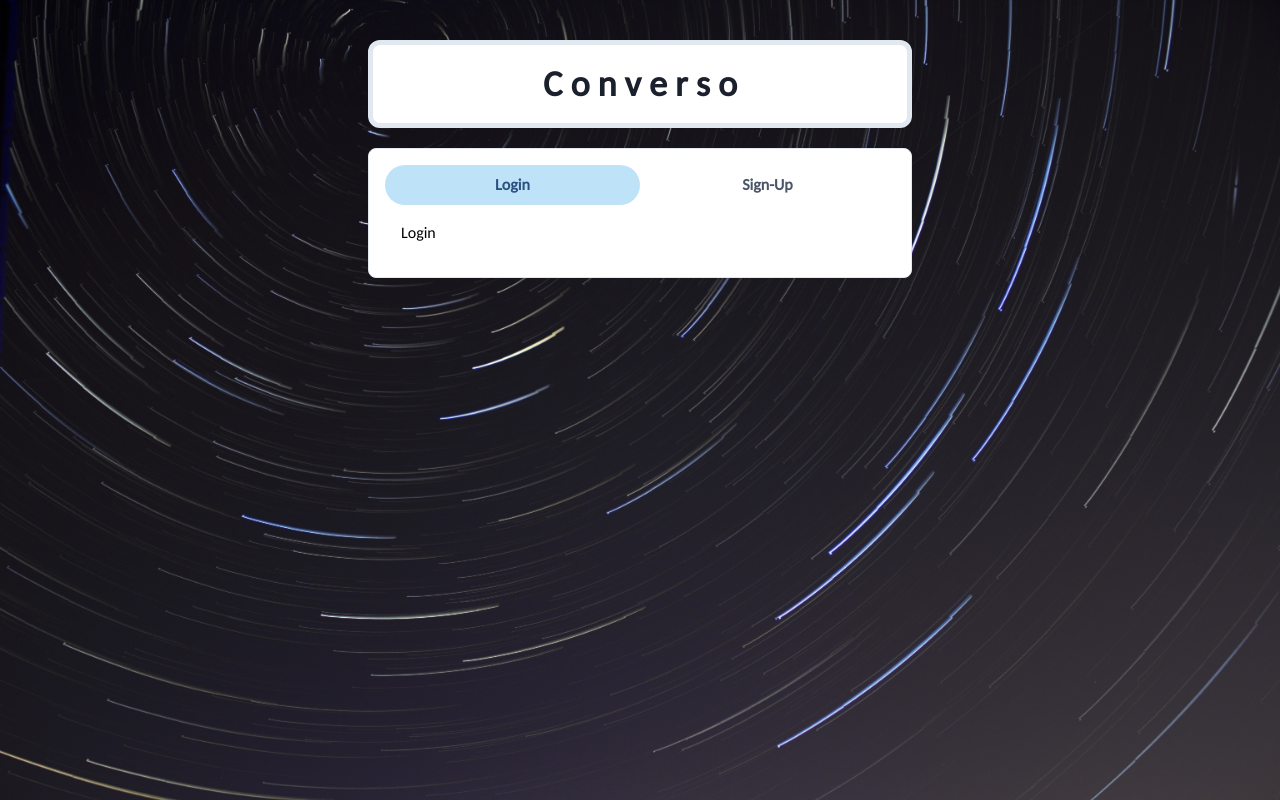
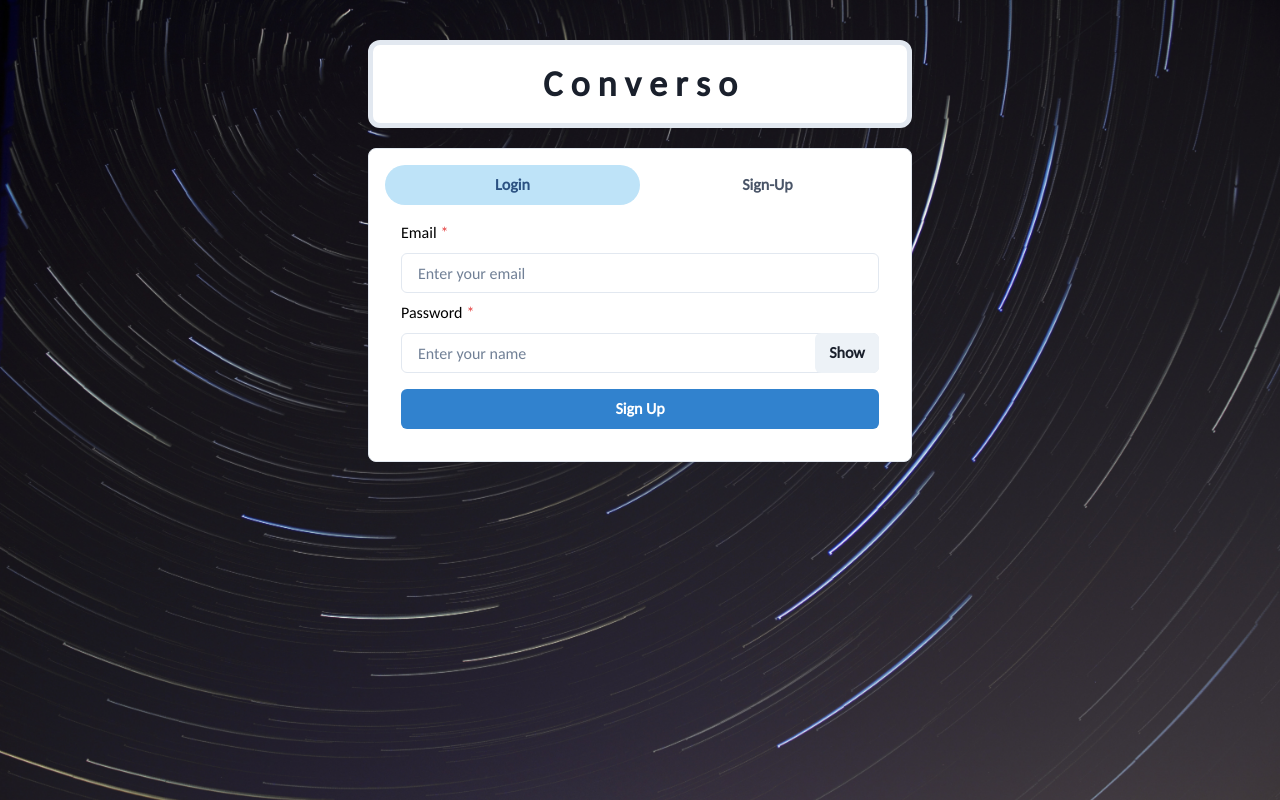
Before and after one commit to soumyasootar/Converso, a React (Create React App) app in the folder frontend/: page / in a window 1280 px wide. Built offline with nearby package versions, Linux system fonts and the light colour scheme.

Commit message:
Login UI Done !

```diff
--- a/frontend/src/Components/Login.jsx
+++ b/frontend/src/Components/Login.jsx
@@ -1,9 +1,75 @@
-import React from 'react'
+import {
+  Button,
+  FormControl,
+  FormLabel,
+  Input,
+  InputGroup,
+  InputRightElement,
+  VStack,
+  useToast,
+} from "@chakra-ui/react";
+import React, { useRef, useState } from "react";
+const Login = () => {
+  const [show, setshow] = useState(false);
+  const ref = useRef(null);
+  const toast = useToast();
 
-const Login = () => {
+  const submitForm = (e) => {
+    e.preventDefault();
+    const formData = new FormData(ref.current);
+    const obj = {
+      email: formData.get("email"),
+      password: formData.get("password"),
+    };
+    console.log("obj: ", obj);
+    toast({
+      title: "Welcome Back",
+      description: "Long Time No See !!!",
+      status: "success",
+      duration: 9000,
+      isClosable: true,
+    });
+
+      // toast({
+      //   title: `Password Doesnt Match`,
+      //   status: "warning",
+      //   isClosable: true,
+      //   duration: 9000,
+      // });
+  };
   return (
-    <div>Login</div>
-  )
-}
+    <VStack spacing={"5px"}>
+      <form ref={ref} style={{ width: "100%" }} onSubmit={submitForm}>
+        <FormControl isRequired mb={2}>
+          <FormLabel>Email</FormLabel>
+          <Input placeholder="Enter your email" type="email" name="email" />
+        </FormControl>
+        <FormControl isRequired mb={2}>
+          <FormLabel>Password</FormLabel>
+          <InputGroup>
+            <Input
+              placeholder="Enter your name"
+              type={show ? "Text" : "password"}
+              name="password"
+            />
+            <InputRightElement width={"4em"}>
+              <Button
+                onClick={() => {
+                  setshow(!show);
+                }}
+              >
+                {show ? "Hide" : "Show"}
+              </Button>
+            </InputRightElement>
+          </InputGroup>
+        </FormControl>
 
-export default Login
+        <Button type="submit" w={"full"} mt="2" colorScheme="blue">
+          Sign Up
+        </Button>
+      </form>
+    </VStack>
+  );
+};
+
+export default Login;
```
